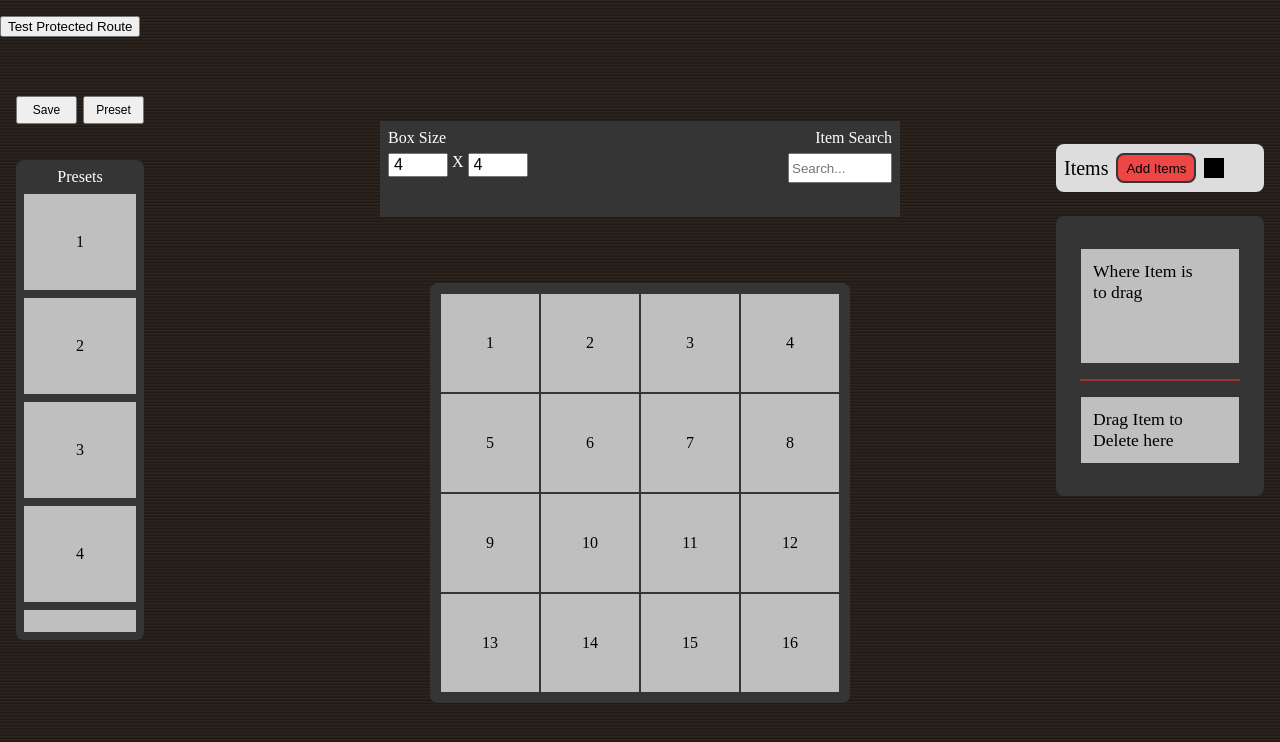
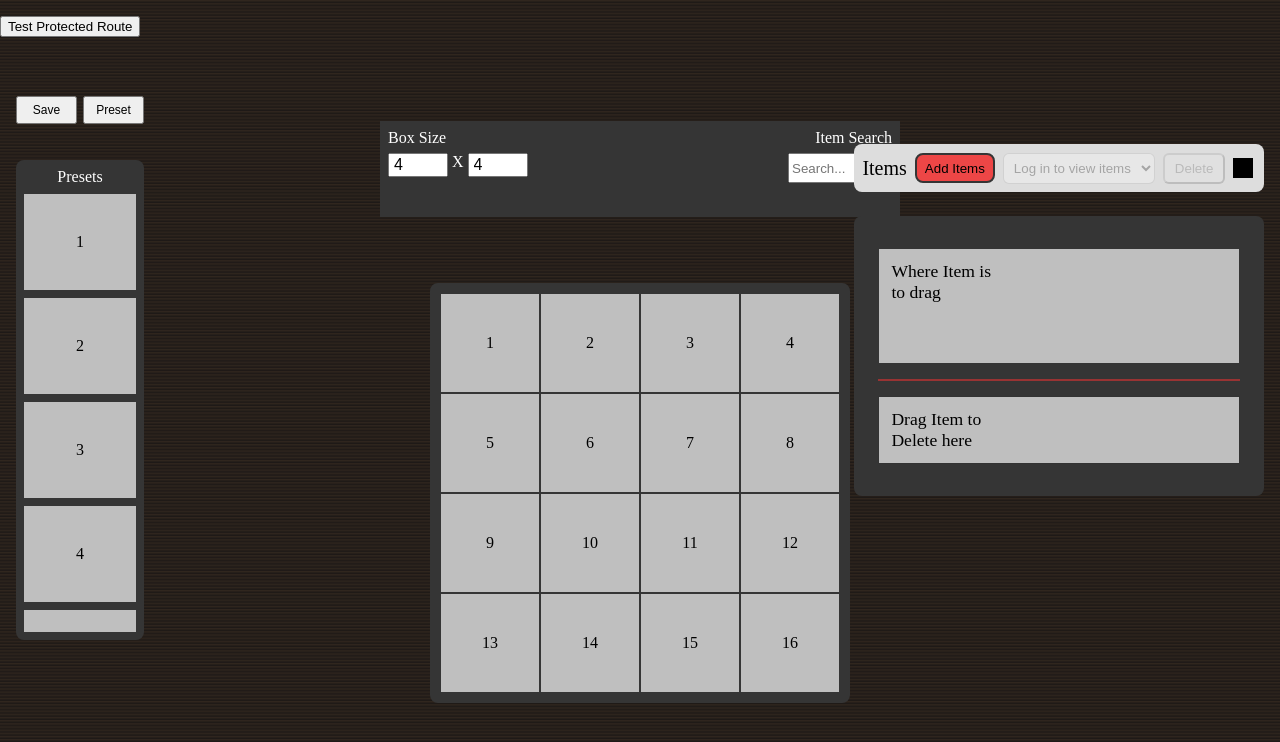
Before and after one commit to csc-307-221-org/307_group_proj, a React app in the folder packages/frontend/: page / in a window 1280 px wide. Shown: the top 742 px of the page. Built offline with nearby package versions, Linux system fonts and the light colour scheme; the HTML template or start-up script is replaced by a standard one.

Commit message:
Added a Dropdown that syncs with backend items list. Added a delete button to remove from Backend

```diff
--- a/packages/frontend/src/Items.jsx
+++ b/packages/frontend/src/Items.jsx
@@ -4,9 +4,26 @@ import SpawnedItem from "./SpawnedItem";
 
 function Items({ token }) {
   const [showWhiteBox, setShowWhiteBox] = useState(false);
-  const [savedItems, setSavedItems] = useState([]);
+  const [accountItems, setAccountItems] = useState([]);
+  const [renderedItems, setRenderedItems] = useState([]);
+  const [selectedItemId, setSelectedItemId] = useState("");
 
   const API_URL = "http://localhost:8000";
+
+  function getItemId(item) {
+    const id = item?.id || item?._id;
+    return id ? String(id) : "";
+  }
+
+  function makeRenderedId(item) {
+    const itemId = getItemId(item);
+
+    if (crypto.randomUUID) {
+      return crypto.randomUUID();
+    }
+
+    return `${itemId}-${Date.now()}-${Math.random()}`;
+  }
 
   function shapeToCells(shape) {
     if (!Array.isArray(shape)) {
@@ -16,20 +33,29 @@ function Items({ token }) {
     return shape.flatMap((rowArray, row) =>
       rowArray
         .map((value, col) => (value === 1 ? { row, col } : null))
-        .filter(Boolean)
+        .filter(Boolean),
     );
   }
 
   function itemFromBackendToFrontend(item) {
     return {
       ...item,
+      id: getItemId(item),
       cells: item.cells || shapeToCells(item.shape),
     };
   }
 
+  function itemToRenderedItem(item) {
+    return {
+      ...item,
+      renderedId: makeRenderedId(item),
+    };
+  }
+
+  const selectedItem =
+    accountItems.find((item) => getItemId(item) === selectedItemId) || null;
+
   async function handleSaveItem(newItem) {
-    console.log("Sending item to backend:", newItem);
-
     if (!token) {
       alert("Please log in before adding items.");
       return;
@@ -53,13 +79,15 @@ function Items({ token }) {
         return;
       }
 
-      console.log("Item saved by backend:", data);
+      const createdItem = itemFromBackendToFrontend(data.item || data);
 
-      setSavedItems((currentItems) => [
+      setAccountItems((currentItems) => [...currentItems, createdItem]);
+      setRenderedItems((currentItems) => [
         ...currentItems,
-        itemFromBackendToFrontend(data),
+        itemToRenderedItem(createdItem),
       ]);
 
+      setSelectedItemId(getItemId(createdItem));
       setShowWhiteBox(false);
     } catch (err) {
       console.error("Could not connect to backend:", err);
@@ -67,29 +95,97 @@ function Items({ token }) {
     }
   }
 
-  async function handleDeleteItem(itemToDelete) {
-    setSavedItems((currentItems) =>
-      currentItems.filter((item) => item !== itemToDelete)
+  function handleSelectItem(event) {
+    const itemId = event.target.value;
+    setSelectedItemId(itemId);
+
+    const itemToRender = accountItems.find(
+      (item) => getItemId(item) === itemId,
     );
 
-    if (itemToDelete.id) {
+    if (!itemToRender) {
+      return;
+    }
+
+    setRenderedItems((currentItems) => [
+      ...currentItems,
+      itemToRenderedItem(itemToRender),
+    ]);
+  }
+
+  function handleRemoveItemFromPage(itemToRemove) {
+    if (!itemToRemove) {
+      return;
+    }
+
+    setRenderedItems((currentItems) =>
+      currentItems.filter(
+        (item) => item.renderedId !== itemToRemove.renderedId,
+      ),
+    );
+  }
+
+  async function handleDeleteItemFromDatabase(itemToDelete = selectedItem) {
+    if (!token) {
+      alert("Please log in before deleting items.");
+      return;
+    }
+
+    if (!itemToDelete) {
+      alert("Please select an item to delete.");
+      return;
+    }
+
+    const itemId = getItemId(itemToDelete);
+
+    if (!itemId) {
+      alert("This item does not have a database id.");
+      return;
+    }
+
     try {
-        await fetch(`${API_URL}/items/${itemToDelete.id}`, {
+      const response = await fetch(`${API_URL}/items/${itemId}`, {
         method: "DELETE",
         headers: {
           Authorization: `Bearer ${token}`,
         },
       });
+
+      let data = {};
+
+      try {
+        data = await response.json();
+      } catch {
+        data = {};
+      }
+
+      if (!response.ok) {
+        console.error("Could not delete item:", data);
+        alert(data.error || "Error deleting item.");
+        return;
+      }
+
+      setAccountItems((currentItems) =>
+        currentItems.filter((item) => getItemId(item) !== itemId),
+      );
+
+      setRenderedItems((currentItems) =>
+        currentItems.filter((item) => getItemId(item) !== itemId),
+      );
+
+      setSelectedItemId((currentId) => (currentId === itemId ? "" : currentId));
     } catch (err) {
       console.error("Could not delete item from backend:", err);
-      }
+      alert("Could not connect to backend.");
     }
   }
 
   useEffect(() => {
     async function loadItems() {
       if (!token) {
-        setSavedItems([]);
+        setAccountItems([]);
+        setRenderedItems([]);
+        setSelectedItemId("");
         return;
       }
 
@@ -107,7 +203,18 @@ function Items({ token }) {
           return;
         }
 
-        setSavedItems(data.items_list.map(itemFromBackendToFrontend));
+        const backendItems = Array.isArray(data)
+          ? data
+          : data.items_list || data.items || [];
+
+        const frontendItems = backendItems.map(itemFromBackendToFrontend);
+
+        setAccountItems(frontendItems);
+        setRenderedItems(frontendItems.map(itemToRenderedItem));
+
+        setSelectedItemId(
+          frontendItems.length > 0 ? getItemId(frontendItems[0]) : "",
+        );
       } catch (err) {
         console.error("Could not load items.", err);
       }
@@ -131,6 +238,31 @@ function Items({ token }) {
           </button>
         </div>
 
+        <select
+          className="item-select"
+          value={selectedItemId}
+          onChange={handleSelectItem}
+          disabled={!token || accountItems.length === 0}
+        >
+          <option value="">
+            {token ? "Select an item" : "Log in to view items"}
+          </option>
+
+          {accountItems.map((item) => (
+            <option key={getItemId(item)} value={getItemId(item)}>
+              {item.name || "Unnamed Item"}
+            </option>
+          ))}
+        </select>
+
+        <button
+          className="delete-item-button"
+          onClick={() => handleDeleteItemFromDatabase()}
+          disabled={!selectedItem}
+        >
+          Delete
+        </button>
+
         <div className="item-black"></div>
       </div>
 
@@ -142,11 +274,11 @@ function Items({ token }) {
             to drag
           </div>
 
-          {savedItems.map((item, index) => (
+          {renderedItems.map((item) => (
             <SpawnedItem
-              key={item.id || index}
+              key={item.renderedId}
               item={item}
-              onDelete={handleDeleteItem}
+              onDelete={handleRemoveItemFromPage}
             />
           ))}
         </div>
@@ -164,7 +296,6 @@ function Items({ token }) {
         <Popout
           onClose={() => setShowWhiteBox(false)}
           onSave={handleSaveItem}
-          onDelete={handleDeleteItem}
         />
       )}
     </div>
--- a/packages/frontend/src/main.css
+++ b/packages/frontend/src/main.css
@@ -152,8 +152,8 @@ body {
   color: black;
   display: grid;
   place-items: center;
-   position: relative;
-  z-index: 10
+  position: relative;
+  z-index: 10;
 }
 
 /* TOP BAR */
@@ -197,7 +197,8 @@ body {
   right: 2vmin;
   top: 18vmin;
 
-  width: clamp(180px, 26vmin, 320px);
+  width: clamp(260px, 32vw, 430px);
+  max-width: calc(100vw - 4vmin);
 
   color: black;
 }
@@ -262,6 +263,24 @@ body {
 .items-line {
   height: 2px;
   background: #933;
+}
+
+.item-select {
+  padding: 6px;
+  border-radius: 6px;
+  max-width: 160px;
+}
+
+.delete-item-button {
+  padding: 6px 10px;
+  border-radius: 6px;
+  cursor: pointer;
+}
+
+.delete-item-button:disabled,
+.item-select:disabled {
+  cursor: not-allowed;
+  opacity: 0.6;
 }
 
 /* popout item box */
```
Lines whose indentation alone changed are shown as unchanged.
